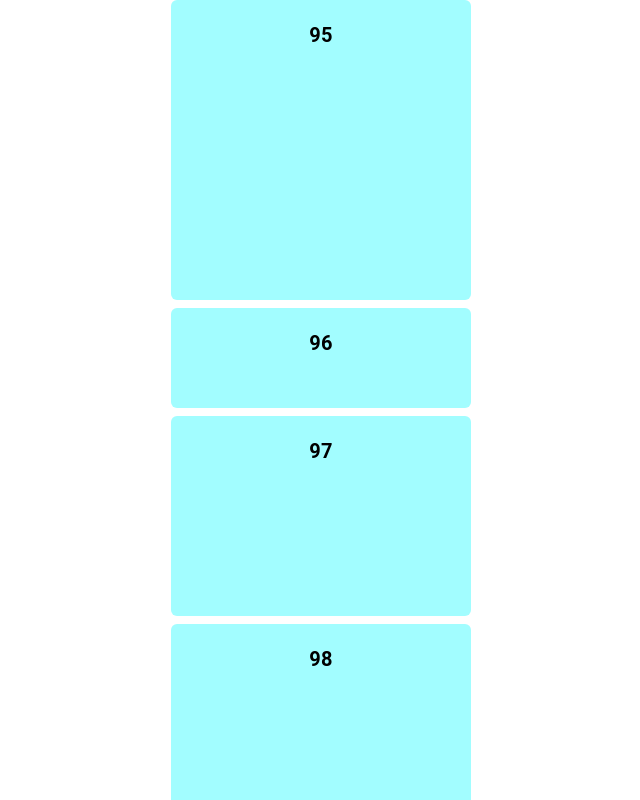
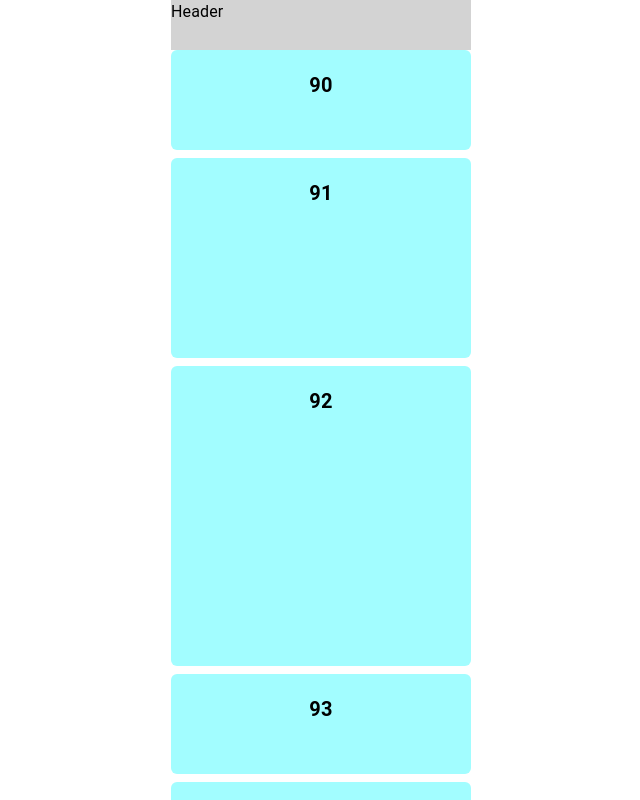
Before and after one commit to XiaolongWang-Rocky/next-sandbox, a Next.js app: page /duo-direction-infinite-scroll in a window 1280 px wide. Shown: the top 800 px of the page, without its empty margins (319-959 px from the left). Built offline with nearby package versions, Linux system fonts and the light colour scheme.

Commit message:
bi-direct infinite scroll

```diff
--- a/src/app/(pages)/duo-direction-infinite-scroll/page.tsx
+++ b/src/app/(pages)/duo-direction-infinite-scroll/page.tsx
@@ -1,21 +1,18 @@
 'use client'
 import { Box, Typography } from "@mui/material";
-import { useEffect, useState } from "react";
-import useInfiniteScroll, { ScrollDirection } from 'react-easy-infinite-scroll-hook'
+import { useEffect, useRef, useState } from "react";
 
 export default function Page() {
     const [dataList, setDataList] = useState([100])
     const [loadingPrev, setLoadingPrev] = useState(false)
     const [loadingNext, setLoadingNext] = useState(false)
     const [initialized, setInitialized] = useState(false)
-    // const [hasMore, setHasMore] = useState({
-    //     up: true,
-    //     down: true
-    // })
+    const [isInitScrolled, setIsInitScrolled] = useState(false)
+    const wrapperRef = useRef(null)
+    const selectedRef = useRef(null)
 
     const loadMore = async (direction: string) => {
         if (!initialized) return
-        console.log(direction)
         if (direction === 'down') {
             console.log('loadingNext: ', loadingNext)
             if (!loadingNext) {
@@ -45,22 +42,13 @@ export default function Page() {
         }
     }
 
-    // useInfiniteScroll<HTMLDivElement>({
-    //     next: loadMore,
-    //     rowCount: dataList.length,
-    //     hasMore,
-    //     windowScroll: true,
-    //     scrollThreshold: '5px'
-    // });
-
     useEffect(() => {
         setTimeout(() => {
             setDataList([95, 96, 97, 98, 99, 100, 101, 102, 103, 104, 105])
             setInitialized(true)
-        }, 1500)
+        }, 2000)
     }, [])
 
-    useEffect(() => {
     const handleScroll = () => {
         const scrollTop = window.scrollY || document.documentElement.scrollTop;
         const scrollBottom = window.innerHeight + scrollTop;
@@ -76,13 +64,43 @@ export default function Page() {
         }
     }
 
+    useEffect(() => {
         if (initialized) {
             window.addEventListener('scroll', handleScroll)
+            if(!isInitScrolled) {
+                selectedRef.current.scrollIntoView({behavior: 'instant'})
+                setIsInitScrolled(true)
             }
-        return window.removeEventListener('scroll', handleScroll)
+        }
+        return () => {
+            window.removeEventListener('scroll', handleScroll)
+        }
+    }, [initialized, dataList, isInitScrolled]) //'dataList' must be added as the dependency, otherwise its value won't change in the listener's callback function
+
+    useEffect(() => {
+        console.log(wrapperRef.current.scrollHeight)
     }, [dataList])
 
     return <Box
+        sx={{
+            display: 'flex',
+            flexDirection: 'column',
+            alignItems: 'center',
+            width: '100%'
+        }}
+    >
+        <Typography
+        sx={{
+            width: '300px',
+            height: '50px',
+            background: 'lightgray',
+            position: 'sticky',
+            top: 0,
+            zIndex: 2
+        }}
+        >Header</Typography>
+        <Box
+        ref={wrapperRef}
         sx={{
             display: 'flex',
             flexDirection: 'column',
@@ -93,16 +111,20 @@ export default function Page() {
         >
         {
             initialized && dataList.map(item => <Box
+                data-item={item}
                 key={item}
                 sx={{
                     width: '300px',
                     height: `${(item % 3 + 1) * 100}px`,
                     backgroundColor: '#a2fdff',
-                    borderRadius: '6px'
+                    borderRadius: '6px',
+                    scrollMarginTop: '50px'
                 }}
+                ref={item === 98 ? selectedRef : null}
             >
                 <Typography sx={{ fontWeight: 600, textAlign: 'center', pt: '20px', fontSize: '20px' }}>{item}</Typography>
             </Box>)
         }
         </Box>
+    </Box>
 }
```
Lines whose indentation alone changed are shown as unchanged.
